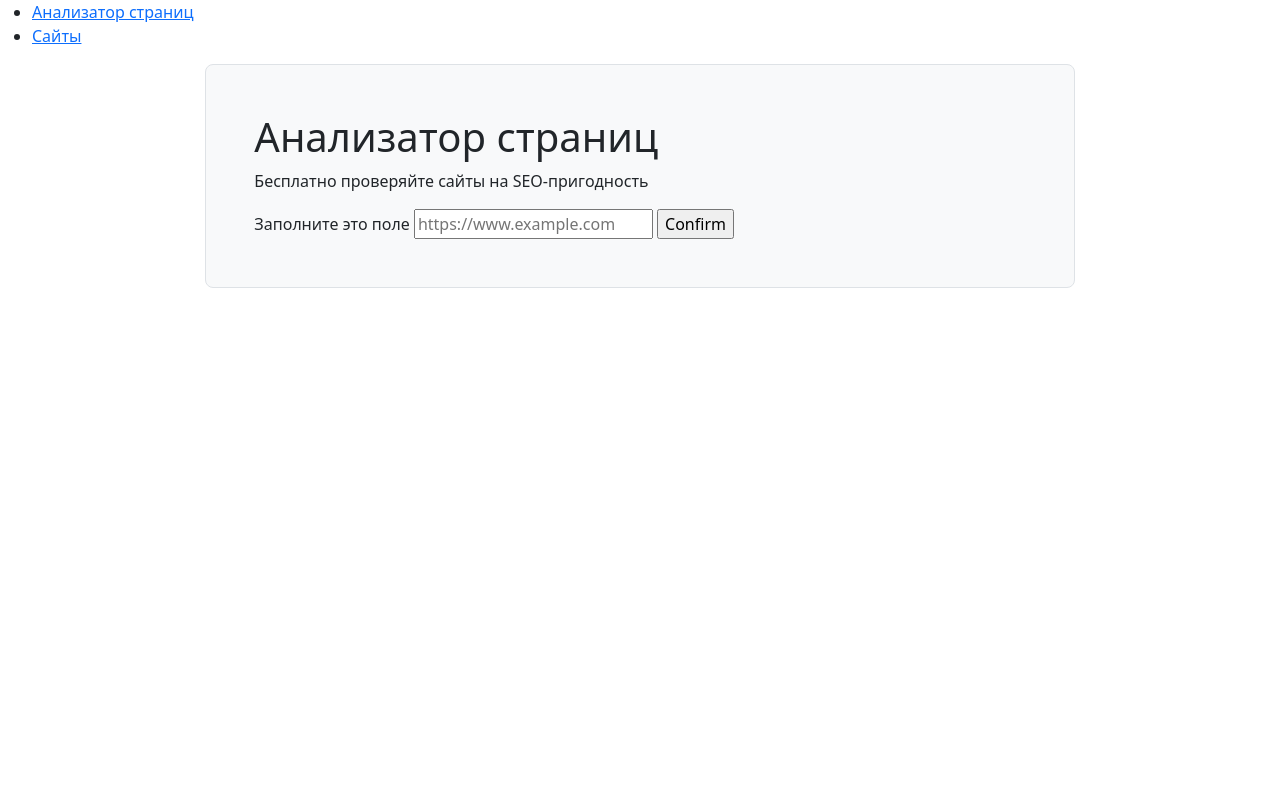
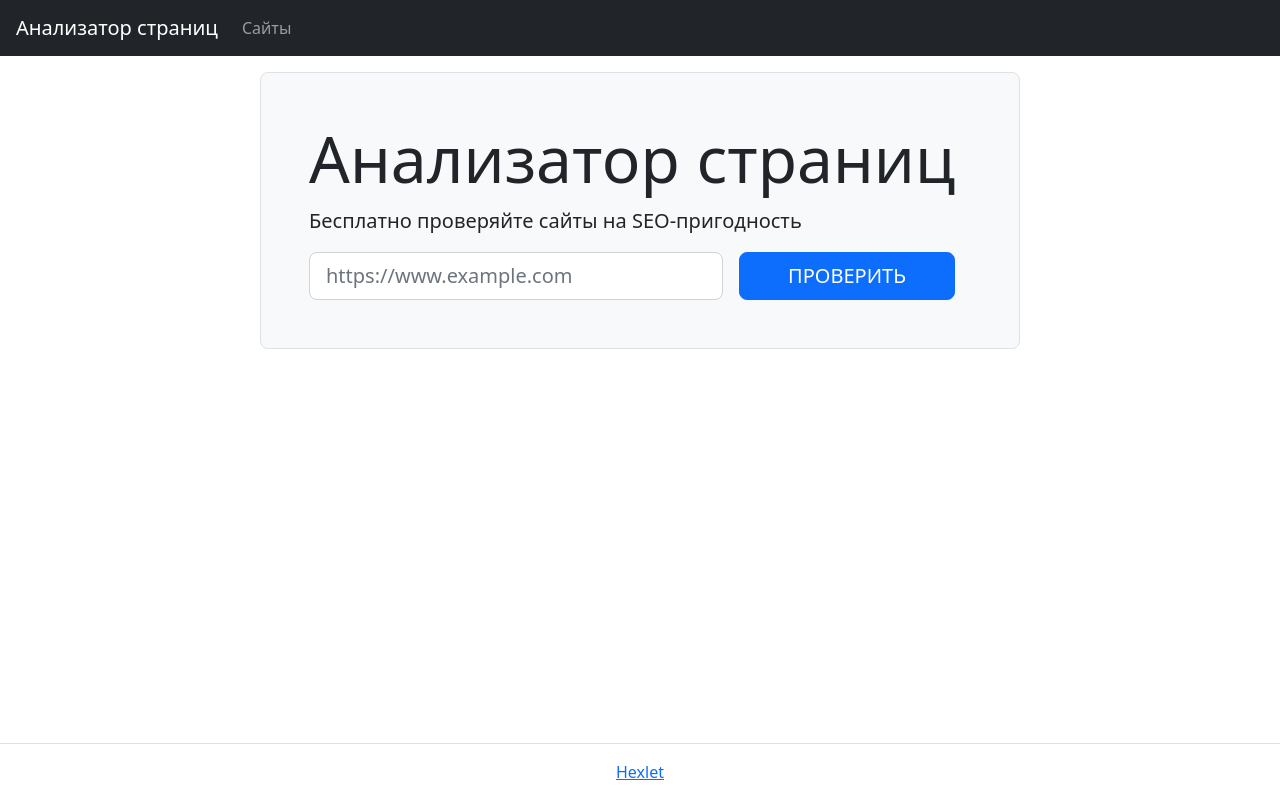
Before and after one commit to Ribeyra/python-project-83, a Flask app: page / in a window 1280 px wide. Run offline with Flask 3, Linux system fonts and the light colour scheme.

Commit message:
update content layout

```diff
--- a/page_analyzer/templates/index.html
+++ b/page_analyzer/templates/index.html
@@ -3,25 +3,14 @@
 {% block title %}Анализатор страниц{% endblock %}
 
 {% block content %}
-{% if messages %}
-<ul style="list-style-type: none;">
-    {% for category, message in messages %}
-    <li class="{{ category }}">{{ message }}</li>
-    {% endfor %}
-</ul>
-{% endif %}
+<h1></h1>
 <div class="row">
     <div class="col-12 col-md-10 col-lg-8 mx-auto border rounded-3 bg-light p-5">
-        <h1>Анализатор страниц</h1>
-        <p>Бесплатно проверяйте сайты на SEO-пригодность</p>
-        <form action="{{ url_for('urls_post') }}" method="post">
-
-
-                <label class="sr-only">Заполните это поле</label>
-                <input type="text" name="url" value="{{ url|default('') }}" required placeholder="https://www.example.com">
-
-            <input type="submit" value="Confirm">
-
+        <h1 class="display-3">Анализатор страниц</h1>
+        <p class="lead">Бесплатно проверяйте сайты на SEO-пригодность</p>
+        <form action="{{ url_for('urls_post') }}" method="post" class="d-flex justify-content-center">
+            <input type="text" name="url" value="{{ url|default('') }}" class="form-control form-control-lg" required placeholder="https://www.example.com">
+            <input type="submit" class="btn btn-primary btn-lg ms-3 px-5 text-uppercase mx-3" value="Проверить">
         </form>
     </div>
 </div>
--- a/page_analyzer/templates/layout.html
+++ b/page_analyzer/templates/layout.html
@@ -2,25 +2,42 @@
 <html lang="en">
   <head>
     <meta charset="utf-8">
-    <meta name="viewport" content="width=device-width, initial-scale=1">
-    <title>{% block title %}Bootstrap demo{% endblock %}</title>
-    <link href="https://cdn.jsdelivr.net/npm/bootstrap@5.3.3/dist/css/bootstrap.min.css" rel="stylesheet" integrity="sha384-QWTKZyjpPEjISv5WaRU9OFeRpok6YctnYmDr5pNlyT2bRjXh0JMhjY6hW+ALEwIH" crossorigin="anonymous">
+    <meta name="viewport" content="width=device-width, initial-scale=1, shrink-to-fit=no">
+    <meta name="description" content="Third project for Hexlet.io">
+    <title>Анализатор страниц</title>
+    <link href="https://cdn.jsdelivr.net/npm/bootstrap@5.2.0/dist/css/bootstrap.min.css" rel="stylesheet"
+    integrity="sha384-gH2yIJqKdNHPEq0n4Mqa/HGKIhSkIHeL5AyhkYV8i59U5AR6csBvApHHNl/vI1Bx" crossorigin="anonymous">
   </head>
-  <body>
-  <!-- class="min-vh-100 d-flex flex-column" -->
-    {% block nav %}
-    <nav>
-      <ul>
-        <li><a href="{{ url_for( 'index' ) }}">Анализатор страниц</a></li>
-        <li><a href="{{ url_for( 'urls_get' ) }}">Сайты</a></li>
-      </ul>
+  <body class="min-vh-100 d-flex flex-column">
+  <header class="flex-shrink-0">
+    <nav class="navbar navbar-expand-md navbar-dark bg-dark px-3">
+      <a class="navbar-brand" href="{{ url_for( 'index' ) }}">Анализатор страниц</a>
+      <div id="navbarNav">
+        <ul class="navbar-nav">
+          <li class="nav-item"><a class="nav-link " href="{{ url_for( 'urls_get' ) }}">Сайты</a></li>
+        </ul>
+      </div>
     </nav>
-    {% endblock %}
-    <main class="flex-grow-1"></main>
-      <div id="content">
-        {% block content %}{% endblock %}
+  </header>
+  {% if messages %}
+      {% for category, message in messages %}
+      <div class="alert alert-{{ category }}" role="alert">{{ message }}</div>
+      {% endfor %}
+  {% endif %}
+  <main class="flex-grow-1">
+    <div class="container-lg mt-3">
+      {% block content %}{% endblock %}
+    </div>
+  </main>
+
+  <footer class="border-top py-3 mt-5 flex-shrink-0">
+    <div class="container-lg">
+      <div class="text-center">
+        <a href="https://ru.hexlet.io/" target="_blank">Hexlet</a>
       </div>
-    </main>
-    <script src="https://cdn.jsdelivr.net/npm/bootstrap@5.3.3/dist/js/bootstrap.bundle.min.js" integrity="sha384-YvpcrYf0tY3lHB60NNkmXc5s9fDVZLESaAA55NDzOxhy9GkcIdslK1eN7N6jIeHz" crossorigin="anonymous"></script>
+    </div>
+  </footer>
+  <script src="https://cdn.jsdelivr.net/npm/bootstrap@5.1.3/dist/js/bootstrap.bundle.min.js"
+    integrity="sha384-ka7Sk0Gln4gmtz2MlQnikT1wXgYsOg+OMhuP+IlRH9sENBO0LRn5q+8nbTov4+1p" crossorigin="anonymous"></script>
   </body>
 </html>
```
Also changed, not shown: page_analyzer/templates/url.html (+10 -19 lines), page_analyzer/templates/urls.html (+2 -10 lines).
